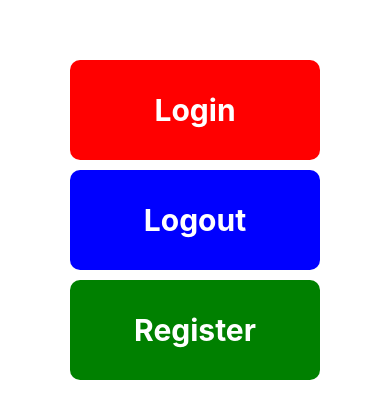
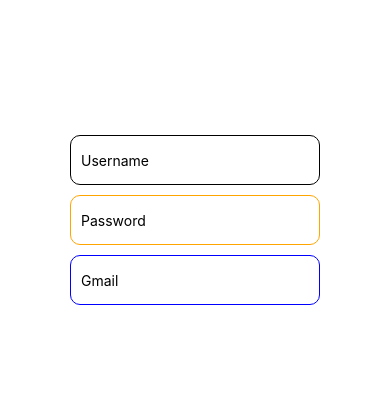
Before and after one commit to Rflyy/105841105421-Anugrah-Resky-Samudra-R-Lab-Web, a React Native app: screen / in a window 390 px wide. Shown: the part 197-616 px from the top of the page. Built offline with nearby package versions, Linux system fonts and the light colour scheme.

Commit message:
TextInputCostum

```diff
--- a/App.js
+++ b/App.js
@@ -1,36 +1,35 @@
+import { StyleSheet, Text, View, TextInput } from 'react-native'
 import React from 'react'
-import { View, Text } from 'react-native'
 
-const ButtonCustom = ({ text, color }) => (
-  <View style={{
-    backgroundColor: color,
-    width: 250,
-    height: 100,
-    borderRadius: 10,
-    justifyContent: 'center',
-    marginBottom: 10,
-  }}>
-    <Text style={{
-      textAlign: 'center',
-      color: 'white',
-      fontSize: 30,
-      fontWeight: 'bold',
+const TextInputCostum =({placeholder, color, typeKeybooard}) => {
+  return(
+    <TextInput
+    placeholder={placeholder}
+    keyboardType={typeKeybooard}
+    style ={{
+      width :250,
+      height : 50,
+      borderColor : color,
+      borderWidth : 1,
+      borderRadius : 10,
+      marginBottom :10,
+      paddingLeft : 10
+    }}></TextInput>
+  )
+}
+
+const App = () => {
+  return (
+    <View style ={{
+      flex : 1,
+      justifyContent : 'center',
+      alignItems : 'center',
     }}>
-      {text}
-    </Text>
-  </View>
-)
-
-const App = () => (
-  <View style={{
-    flex: 1,
-    justifyContent: 'center',
-    alignItems: 'center',
-  }}>
-    <ButtonCustom text="Login" color="red" />
-    <ButtonCustom text="Logout" color="blue" />
-    <ButtonCustom text="Register" color="green" />
-  </View>
-)
+      <TextInputCostum placeholder = "Username" color = "black" />
+      <TextInputCostum placeholder = "Password" color = "orange" />
+      <TextInputCostum placeholder = "Gmail" color = "blue" />
+    </View>
+  )
+}
 
 export default App
```
